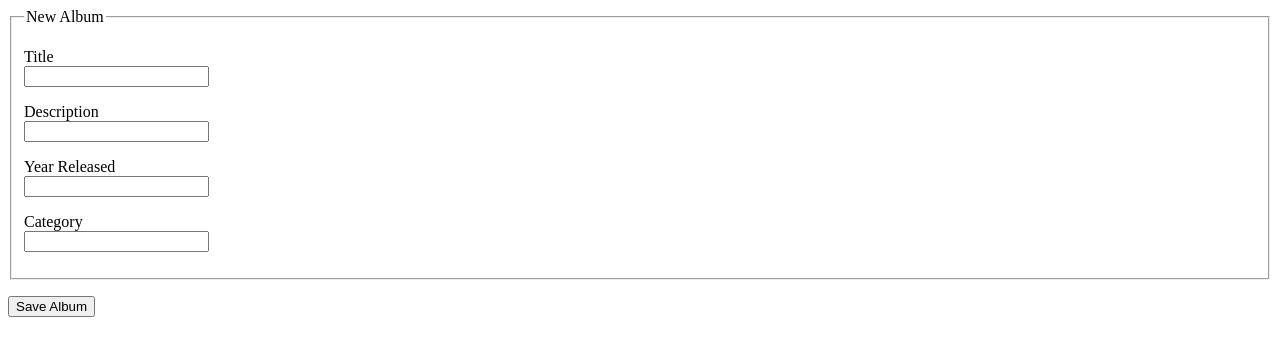
After one commit to nickKearns/contractor, a Flask app: page /album/new in a window 1280 px wide. The commit adds this page. Shown: the top 356 px of the page. Run offline with Flask 2, Linux system fonts and the light colour scheme.

Commit message:
can create album

```diff
--- a/app.py
+++ b/app.py
@@ -1,4 +1,4 @@
-from flask import Flask, render_template
+from flask import Flask, render_template, request, redirect, url_for
 from pymongo import MongoClient
 
 client = MongoClient()
@@ -24,5 +24,29 @@ def index():
 def albums_index():
     '''display all albums'''
     return render_template('albums_index.html', albums=albums.find())
+
+@app.route('/albums', methods=['POST'])
+def submit_album():
+    '''submit a new album'''
+    album = {
+        'title': request.form.get('title'),
+        'description': request.form.get('description'),
+        'year_released': request.form.get('year_released'),
+        'category': request.form.get('category')
+    }
+    albums.insert_one(album)
+    print(request.form.to_dict())
+    return redirect(url_for('albums_index'))
+
+
+@app.route('/album/new')
+def create_album():
+    '''create a new album'''
+    return render_template('album_new.html')
+
+
+
+
+
 if __name__ == '__main__':
     app.run(debug=True)
--- /dev/null
+++ b/templates/album_new.html
@@ -0,0 +1,32 @@
+<!-- templates/album_new.html -->
+{% extends 'base.html' %}
+
+{% block content %}
+<form method='POST' action='/albums'>
+    <fieldset>
+    <legend>New Album</legend>
+    <!-- TITLE -->
+    <p>
+        <label for='title'>Title</label><br>
+        <input type='text' name='title' />
+    </p>
+    <p>
+        <label for='description'>Description</label><br>
+        <input type='text' name='description' />
+    </p>
+    <p>
+        <label for='year_released'>Year Released</label><br>
+        <input type='text' name='year_released'/>
+    </p>
+    <p>
+        <label for='category'>Category</label><br>
+        <input type='text' name='category'/>
+    </p>
+    </fieldset>
+
+    <!-- BUTTON -->
+    <p>
+        <button type='submit'>Save Album</button>
+    </p>
+</form>
+{% endblock %}
```
Also changed, not shown: templates/albums_index.html (+6 -3 lines).
